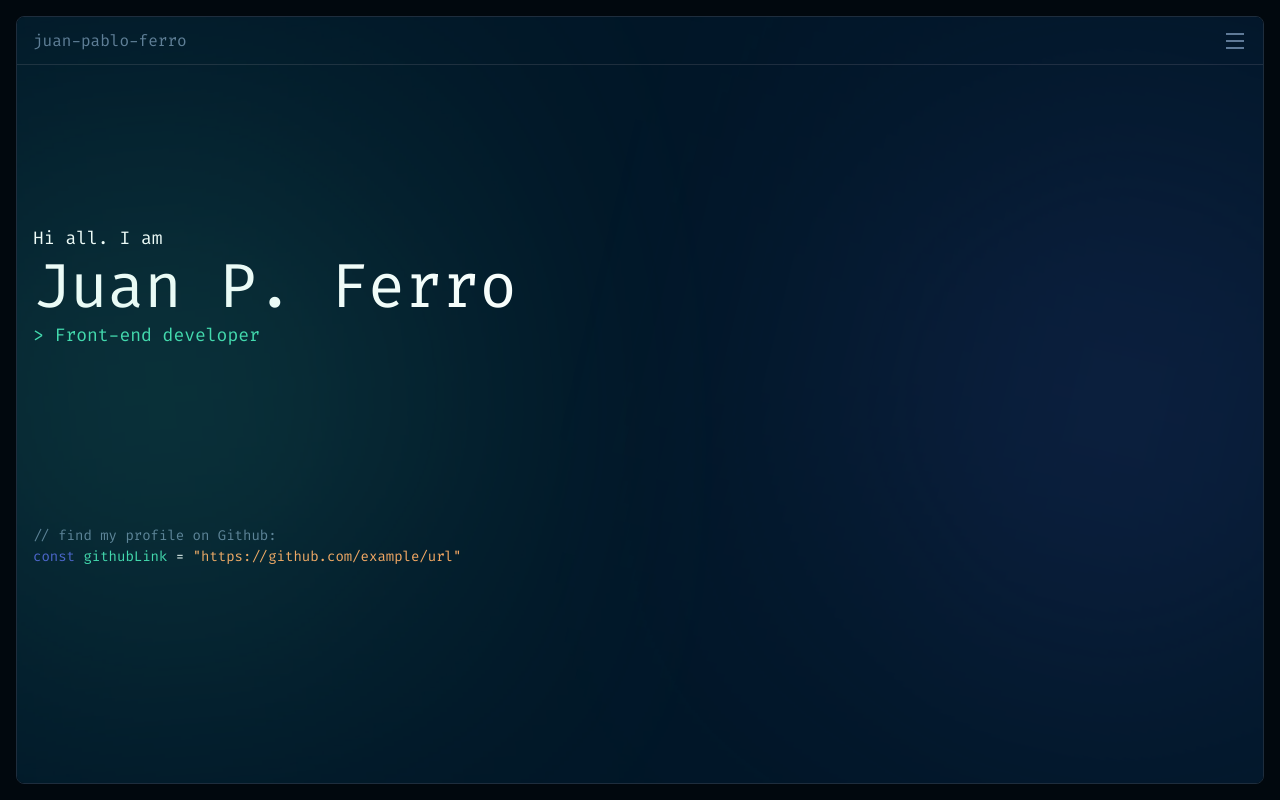
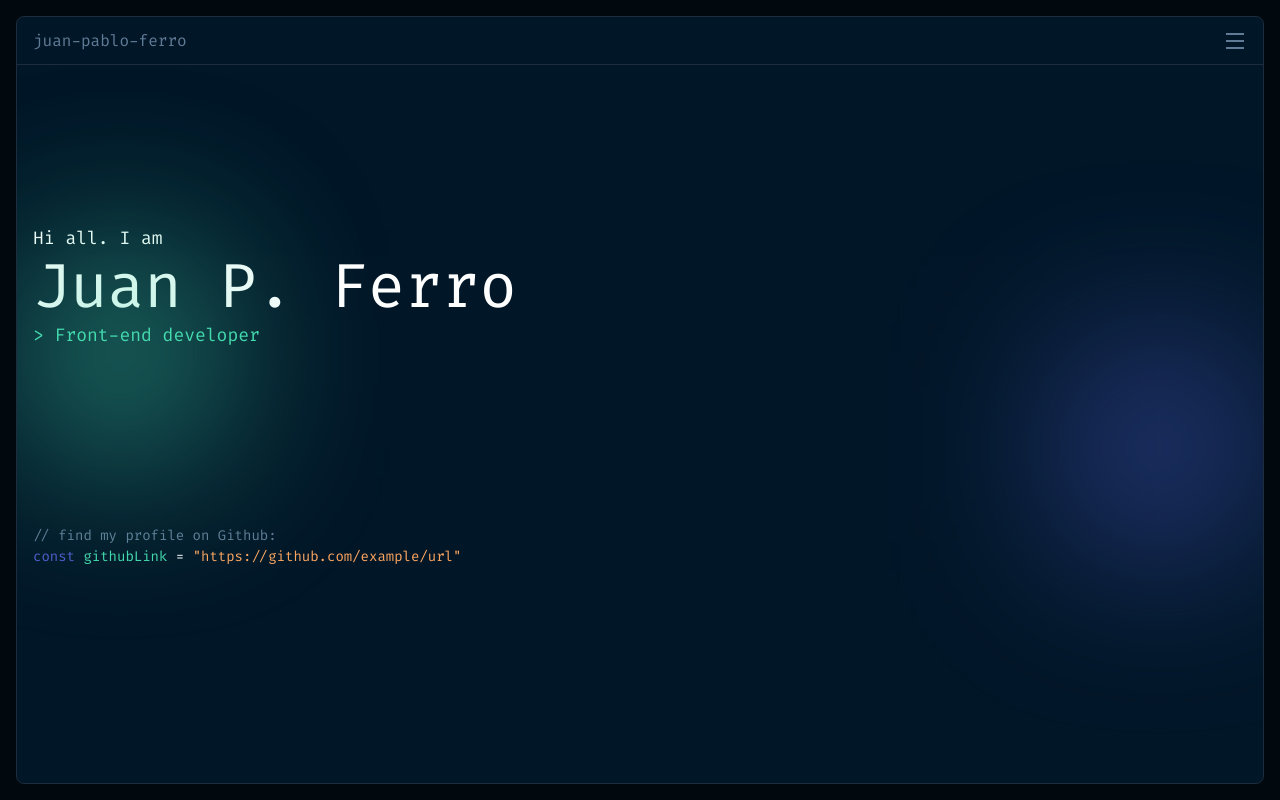
Before and after one commit to JuanPaFerro/portfolio, a Next.js app: page / in a window 1280 px wide. Built offline with nearby package versions, Linux system fonts and the light colour scheme.

Commit message:
adjusting the blur in Hello

```diff
--- a/src/components/Hello/Hello.jsx
+++ b/src/components/Hello/Hello.jsx
@@ -3,8 +3,8 @@ import React from "react";
 const Hello = () => {
   return (
     <section className="w-full px-4 flex flex-col justify-between">
-      <div className="absolute w-[255.65px] h-[277.05px] left-4 rotate-[-94.3deg] top-60 bg-gradient-green opacity-60 blur-[174px]" />
-      <div className="absolute w-[255.65px] h-[277.05px] right-4 rotate-[13.51deg] bottom-60 bg-gradient-blue opacity-60 blur-[174px]" />
+      <div className="absolute w-44 h-48 left-4 top-60 bg-gradient-green opacity-60 blur-[90px]" />
+      <div className="absolute w-44 h-48 right-4 bottom-60 bg-gradient-blue opacity-60 blur-[90px]" />
       <div className="text-white mt-[calc(20vh)]">
         <p className="text-bodytext">Hi all. I am</p>
         <p className="text-headline">Juan P. Ferro</p>
```
